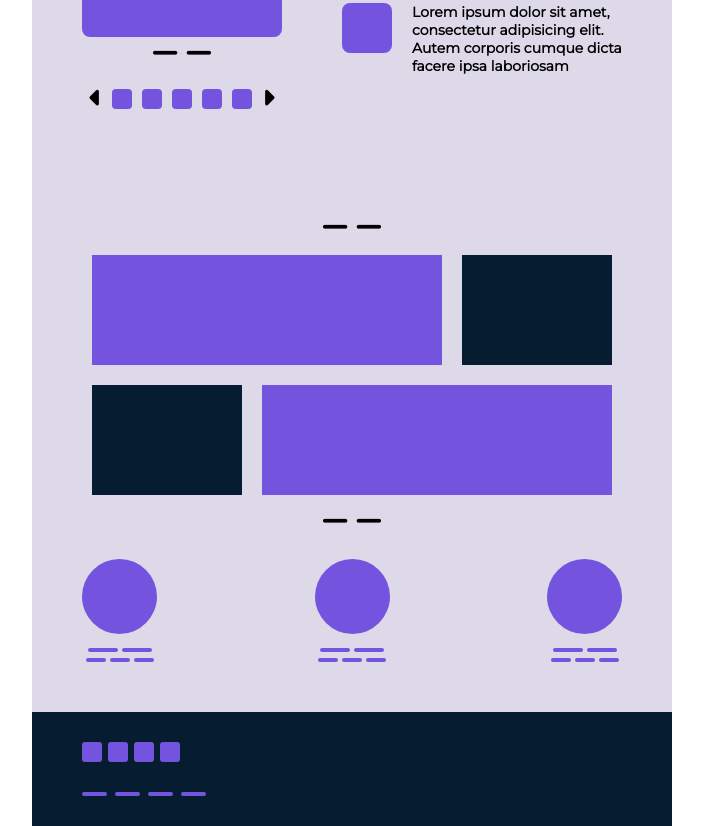
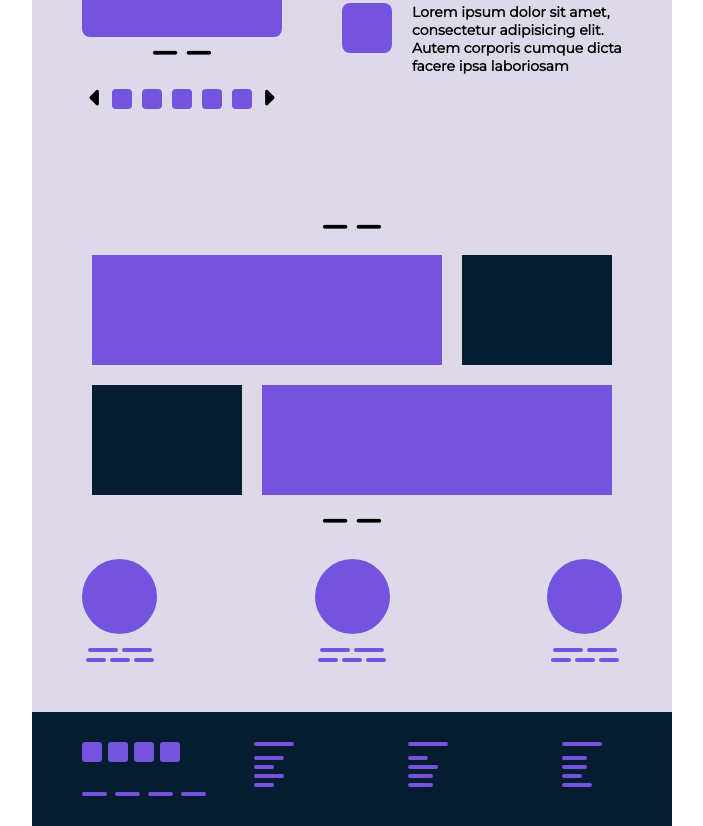
Before and after one commit to HaaaamBurger/html_HM, a plain HTML site: page Additional work/index.html in a window 1280 px wide. Shown: the part 667-1493 px from the top of the page, without its empty margins (288-991 px from the left). Drawn offline with Linux system fonts and the light colour scheme.

```diff
--- a/Additional work/index.html
+++ b/Additional work/index.html
@@ -168,7 +168,30 @@
                         <p></p>
                     </div>
                 </div>
-                <div class="scd_part"></div>
+                <div class="scd_part">
+                    <div class="p_b_one">
+                        <p></p>
+                        <p></p>
+                        <p></p>
+                        <p></p>
+                        <p></p>
+                    </div>
+                    <div class="p_b_two">
+                        <p></p>
+                        <p></p>
+                        <p></p>
+                        <p></p>
+                        <p></p>
+                    </div>
+                    <div class="p_b_three">
+                        <p></p>
+                        <p></p>
+                        <p></p>
+                        <p></p>
+                        <p></p>
+                    </div>
+
+                </div>
 
 
 
--- a/Additional work/style.css
+++ b/Additional work/style.css
@@ -283,4 +283,40 @@ body{
     height: 4px;
     border-radius: 4px;
 }
+.scd_part{
+    width: 100%;
+    padding-right: 20px;
+    padding-left: 40px;
+    display: flex;
+    justify-content: space-between;
+
+
+}
+.scd_part p{
+    background-color: #7454de;
+    border-radius: 4px;
+    height: 4px;
+    margin: 0;
+}
+.p_b_one p:first-child,.p_b_two p:first-child,.p_b_three p:first-child{
+    background-color: #7454de;
+    border-radius: 4px;
+    width: 40px;
+    height: 4px;
+    margin: 0 0 10px 0;
+}
+.scd_part p:nth-child(2),.scd_part p:nth-child(3),.scd_part p:nth-child(4){
+    margin-bottom: 5px;
+}
+.p_b_one p:nth-child(2),.p_b_one p:nth-child(4),.p_b_two p:nth-child(3),.p_b_three p:nth-child(5){
+    width: 30px;
+}
+.p_b_one p:nth-child(3),.p_b_one p:nth-child(5),.p_b_two p:nth-child(2),.p_b_three p:nth-child(4){
+    width: 20px;
+}
+.p_b_two p:nth-child(4),.p_b_two p:nth-child(5),.p_b_three p:nth-child(2),.p_b_three p:nth-child(3){
+    width: 25px;
+}
+.p_b_three p:nth-child(5)
+
 /*--------------END-BLOCK--------------*/
```
